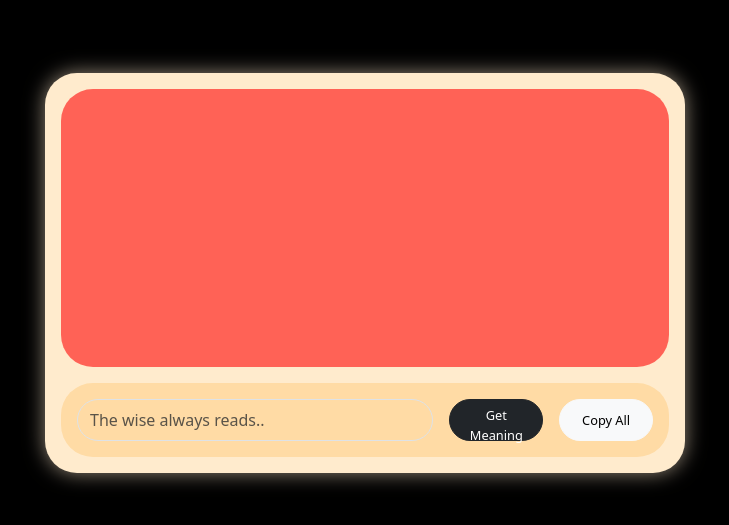
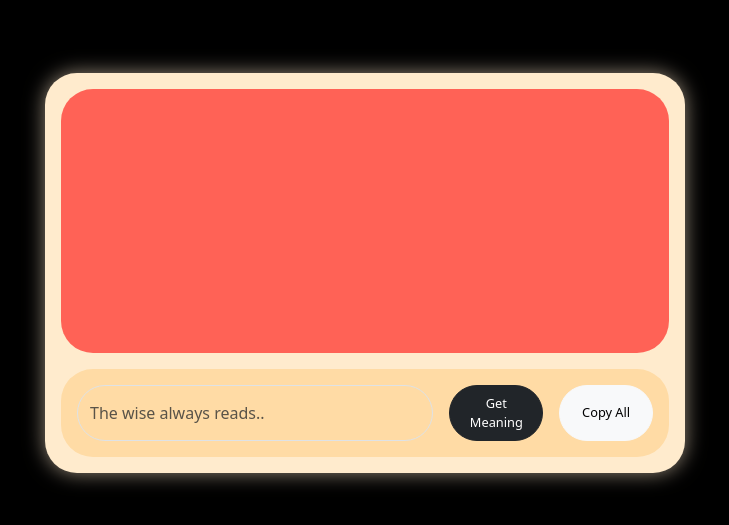
Before and after one commit to AdilDyer/BookPlusMeaningFE, a Next.js app: page / in a window 1280 px wide. Shown: the part 127-652 px from the top of the page, without its empty margins (275-1004 px from the left). Built offline with nearby package versions, Linux system fonts and the light colour scheme.

Commit message:
inputDiv height adjusted

```diff
--- a/src/app/globals.css
+++ b/src/app/globals.css
@@ -26,7 +26,7 @@
     gap: 1rem;
     .meaningContainer {
       width: 100%;
-      height: 80%;
+      height: 75%;
       box-shadow: inline 0 0 20px 0 black;
       border-radius: inherit;
       background-color: rgba(255, 0, 0, 0.582);
@@ -43,7 +43,7 @@
     }
     .inputContainer {
       width: 100%;
-      height: 20%;
+      height: 25%;
       background-color: rgb(255, 219, 165);
       border-radius: inherit;
       display: flex;
```
